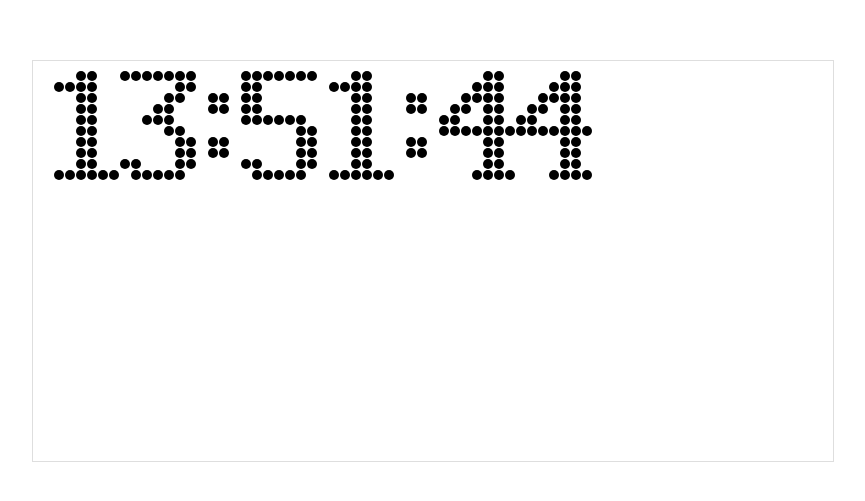
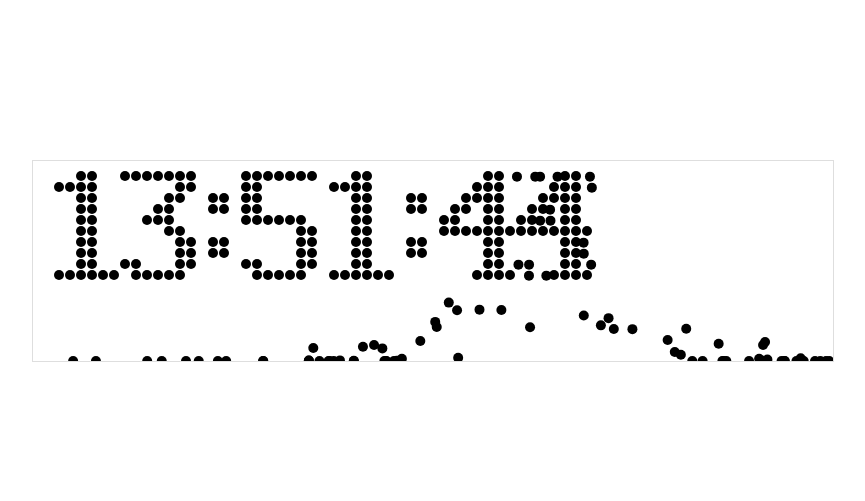
Before and after one commit to FringeY/canvas-timer, a plain HTML site: page index.html in a window 1280 px wide. Shown: the part 139-640 px from the top of the page, without its empty margins (207-1072 px from the left). Drawn offline with Linux system fonts and the light colour scheme.

Commit message:
add balls drop

```diff
--- a/index.html
+++ b/index.html
@@ -7,7 +7,7 @@
         .outer {
             position: absolute;
             width: 800px;
-            height: 400px;
+            height: 200px;
             margin: auto;
             top: 0;
             right: 0;
--- a/main.js
+++ b/main.js
@@ -138,8 +138,10 @@ var canvasChars = [
 ];
 
 var canvasTimer = (function () {
-    var Canvas, Context, Interval, Radius, lastTime, nowTime,
-        timeMatrix = [], //时间矩阵
+    var Canvas, Context, Interval, Radius, nowTime,
+        lastTimeMatrix = [],
+        timeMatrix = [],      //时间矩阵
+        balls = [],           //动画小球
         isStop = false;
 
     var init = function (canvasObj, interval, radius) {
@@ -149,7 +151,7 @@ var canvasTimer = (function () {
         //设置画布高度为canvas父级的宽度
         Canvas.width = parseInt((Canvas.parentNode.currentStyle ? Canvas.parentNode.currentStyle : window.getComputedStyle(Canvas.parentNode, null)).width);
         Context = Canvas.getContext('2d');
-        Interval = interval || 20; //动画间隙默认50ms
+        Interval = interval || 50; //动画间隙默认50ms
         Radius = radius || 5; //点半径默认为5px
         run();
     };
@@ -170,6 +172,7 @@ var canvasTimer = (function () {
 
     var getCurrentTime = function () {
         var date = new Date();
+
         return [
             parseInt(date.getHours()/10),
             date.getHours()%10,
@@ -184,10 +187,11 @@ var canvasTimer = (function () {
     //渲染
     var _render = function () {
         Context.clearRect(0, 0, Canvas.width, Canvas.height); //清空画布
-        Context.fillStyle = '#000';
+
 
         // 渲染时间
         for (var i = 0; i < timeMatrix.length; i++) {
+            Context.fillStyle = '#000';
             for (var j = 0; j < timeMatrix[i].length; j++) {
                 if (timeMatrix[i][j] == 1) {
                     Context.beginPath();
@@ -197,14 +201,66 @@ var canvasTimer = (function () {
                 }
             }
         }
+
+        // 渲染小球
+        //console.log(animateMatrix);
+        //console.log(balls);
+        for (var i = 0; i < balls.length; i++) {
+            Context.fillStyle = '#000';
+            Context.beginPath();
+            Context.arc(balls[i].x, balls[i].y, Radius, 0, 2*Math.PI);
+            Context.closePath();
+            Context.fill();
+        }
+        console.log(balls.length);
     };
     //更新要渲染的数据
     var _update = function () {
         nowTime = getCurrentTime();
         timeMatrix = [];
+
         for (var i = 0; i < canvasChars[0].length; i++) {
             for (var j = 0; j < nowTime.length; j++) {
                 timeMatrix[i] = timeMatrix[i] ? timeMatrix[i].concat(canvasChars[nowTime[j]][i]) : canvasChars[nowTime[j]][i];
+            }
+        }
+
+        //时间变化时产生小球{x: x轴距离, y: y轴距离, vx: x轴速度, vy: y轴速度, g: y轴加速度}
+        if (lastTimeMatrix.length != 0) {
+            for (var i = 0; i < lastTimeMatrix.length; i++) {
+                for (var j = 0; j < lastTimeMatrix[i].length; j++) {
+                    if (lastTimeMatrix[i][j] == 1 && timeMatrix[i][j] == 0) {
+                        balls.push({
+                            x: 10 + (2 * j + 1) * Radius + j,
+                            y: 10 + (2 * i + 1) * Radius + i,
+                            vx: (Math.random() * 50 + 50) * (Math.random() > 0.5 ? 1 : -1),
+                            vy: 0,
+                            g: 500
+                        });
+                    }
+                    lastTimeMatrix[i][j] = timeMatrix[i][j];
+                }
+            }
+        } else {
+            lastTimeMatrix = timeMatrix;
+        }
+
+        //改变小球状态
+        for (var i = 0; i < balls.length; i++) {
+            var y = balls[i].y + balls[i].vy * Interval/1000 + 1/2 * balls[i].g * Math.pow(Interval/1000, 2);
+            balls[i].x = balls[i].x + balls[i].vx * Interval/1000;
+            balls[i].y = (y > Canvas.height ? Canvas.height : y);
+
+            //小球反弹
+            if (balls[i].y == Canvas.height) {
+                balls[i].vy = balls[i].vy * -(Math.random() * 0.3 + 0.5);
+            } else {
+                balls[i].vy = balls[i].vy + balls[i].g * Interval / 1000;
+            }
+
+            //小球超出可见区域,删除小球
+            if (balls[i].x + Radius < 0 || balls[i].x - Radius > Canvas.width) {
+                balls.splice(i, 1);
             }
         }
     };
```
